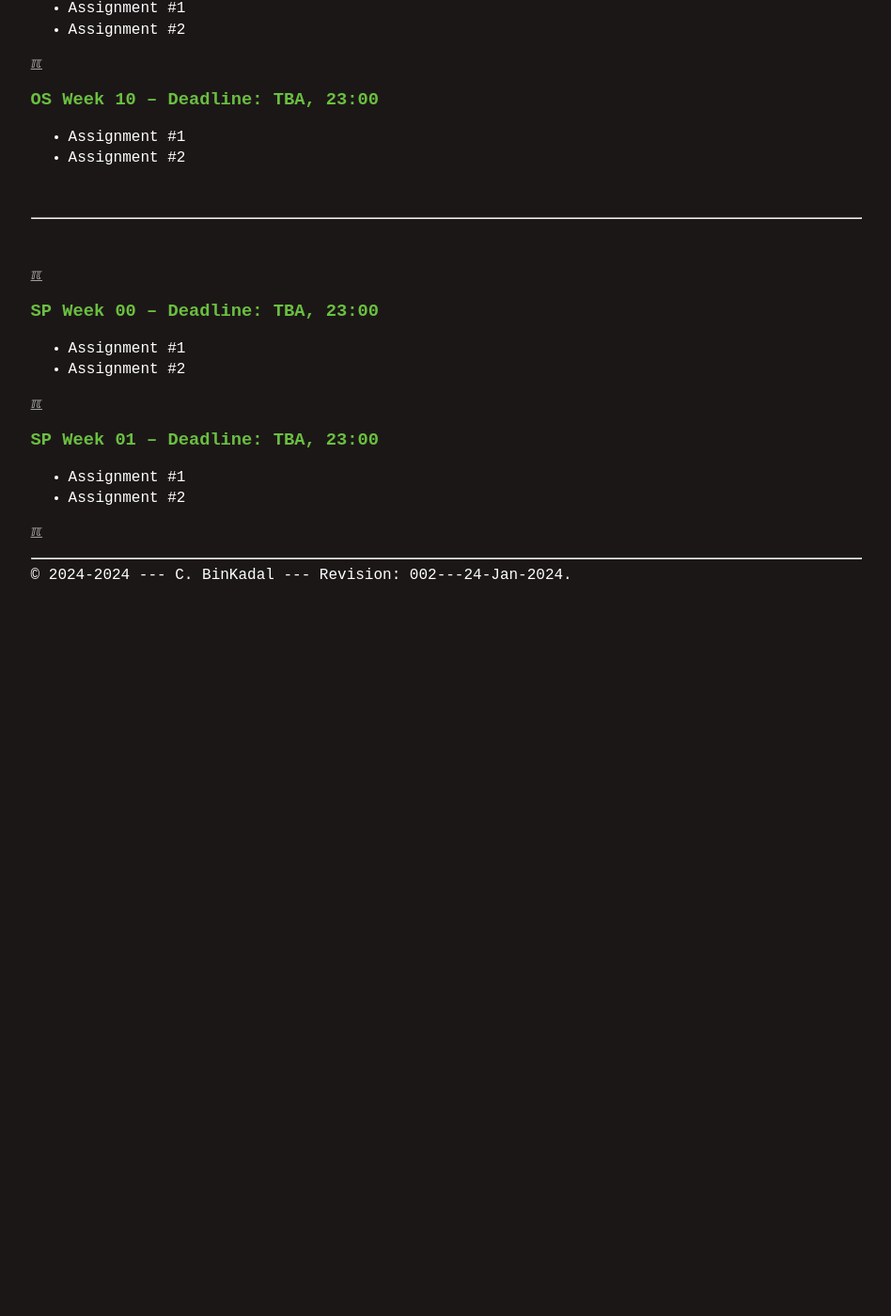
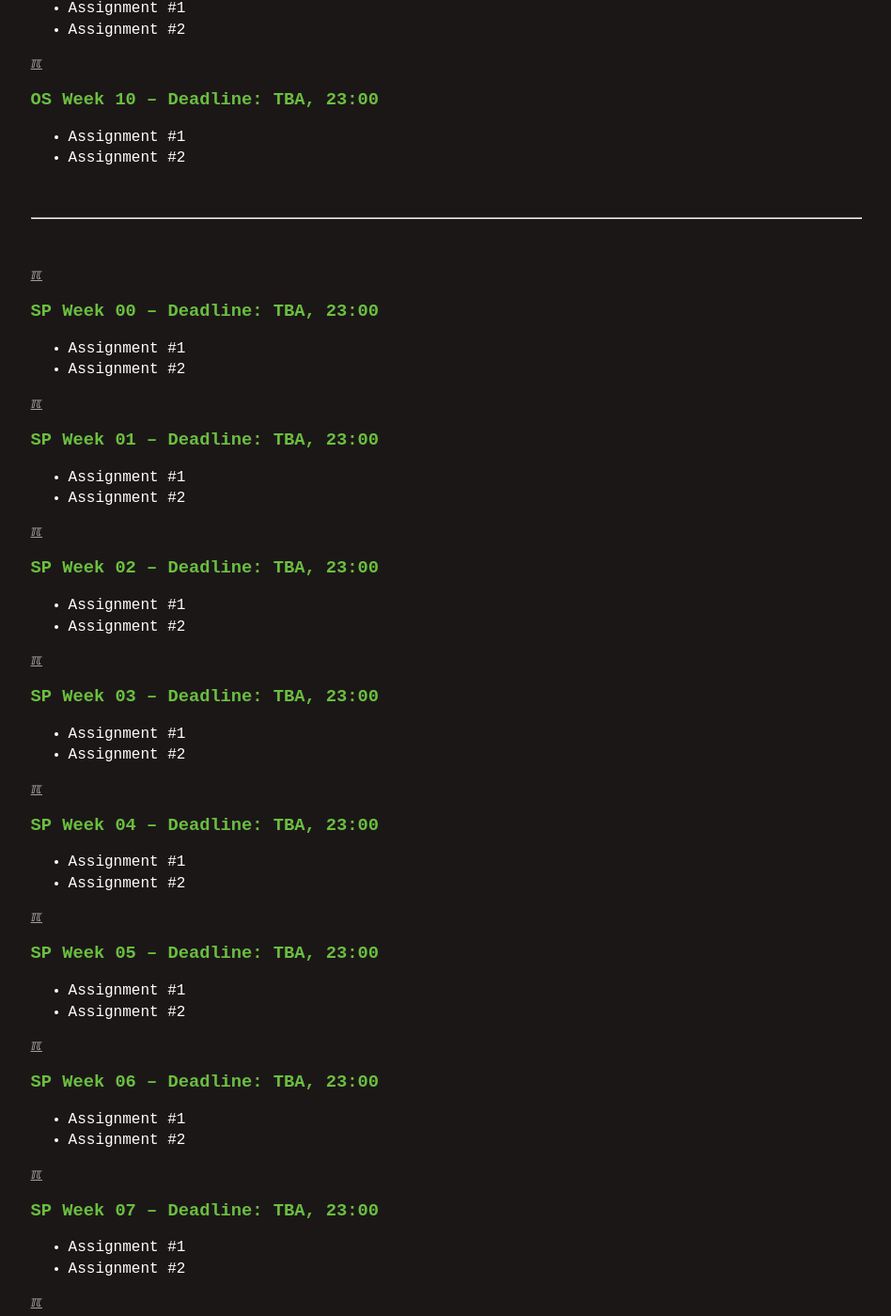
Before and after one commit to os2xx/demOS, a Jekyll site: the page built from index.md, in a window 1280 px wide and 1400 px high, scrolled down 1918 px. Shown: the whole window at 94% size, without its empty margins (165-1113 px from the left). Built offline with Jekyll 4.4.1, drawn with Linux system fonts in a browser that asks for light colours; before the commit the page ends 2548 px from its top, so only the background shows below that; some of the changed text lies outside the part shown.

Commit message:
modified:   index.md

```diff
--- a/_config.yml
+++ b/_config.yml
@@ -1,5 +1,5 @@
 title: Operating Systems Programming
-version:     "002---24-Jan-2024"
+version:     "003---24-Jan-2024"
 copyright:   "2024-2024"
 description: This is the Operating System course site,
       a GitHub Page, hosted at GitHub.com (thank you!).
--- a/_includes/footer.html
+++ b/_includes/footer.html
@@ -4,3 +4,4 @@
 &copy; {{ site.copyright }} --- {{ site.author }} --- Revision: {{ site.version }}.
 </div>
 </div>
+<div><br><br><br><br><br><br><br><br></div>
--- a/index.md
+++ b/index.md
@@ -90,4 +90,49 @@ The Deadline is 7 (seven) days after the assignment was announced.
 * Assignment #1
 * Assignment #2
 
+[&#x213C;](#)<br id="idxSP02">
+### SP Week 02 – Deadline: TBA, 23:00
+* Assignment #1
+* Assignment #2
+
+[&#x213C;](#)<br id="idxSP03">
+### SP Week 03 – Deadline: TBA, 23:00
+* Assignment #1
+* Assignment #2
+
+[&#x213C;](#)<br id="idxSP04">
+### SP Week 04 – Deadline: TBA, 23:00
+* Assignment #1
+* Assignment #2
+
+[&#x213C;](#)<br id="idxSP05">
+### SP Week 05 – Deadline: TBA, 23:00
+* Assignment #1
+* Assignment #2
+
+[&#x213C;](#)<br id="idxSP06">
+### SP Week 06 – Deadline: TBA, 23:00
+* Assignment #1
+* Assignment #2
+
+[&#x213C;](#)<br id="idxSP07">
+### SP Week 07 – Deadline: TBA, 23:00
+* Assignment #1
+* Assignment #2
+
+[&#x213C;](#)<br id="idxSP08">
+### SP Week 08 – Deadline: TBA, 23:00
+* Assignment #1
+* Assignment #2
+
+[&#x213C;](#)<br id="idxSP09">
+### SP Week 09 – Deadline: TBA, 23:00
+* Assignment #1
+* Assignment #2
+
+[&#x213C;](#)<br id="idxSP10">
+### SP Week 10 – Deadline: TBA, 23:00
+* Assignment #1
+* Assignment #2
+
 [&#x213C;](#)<br id="idxXXX">
```
